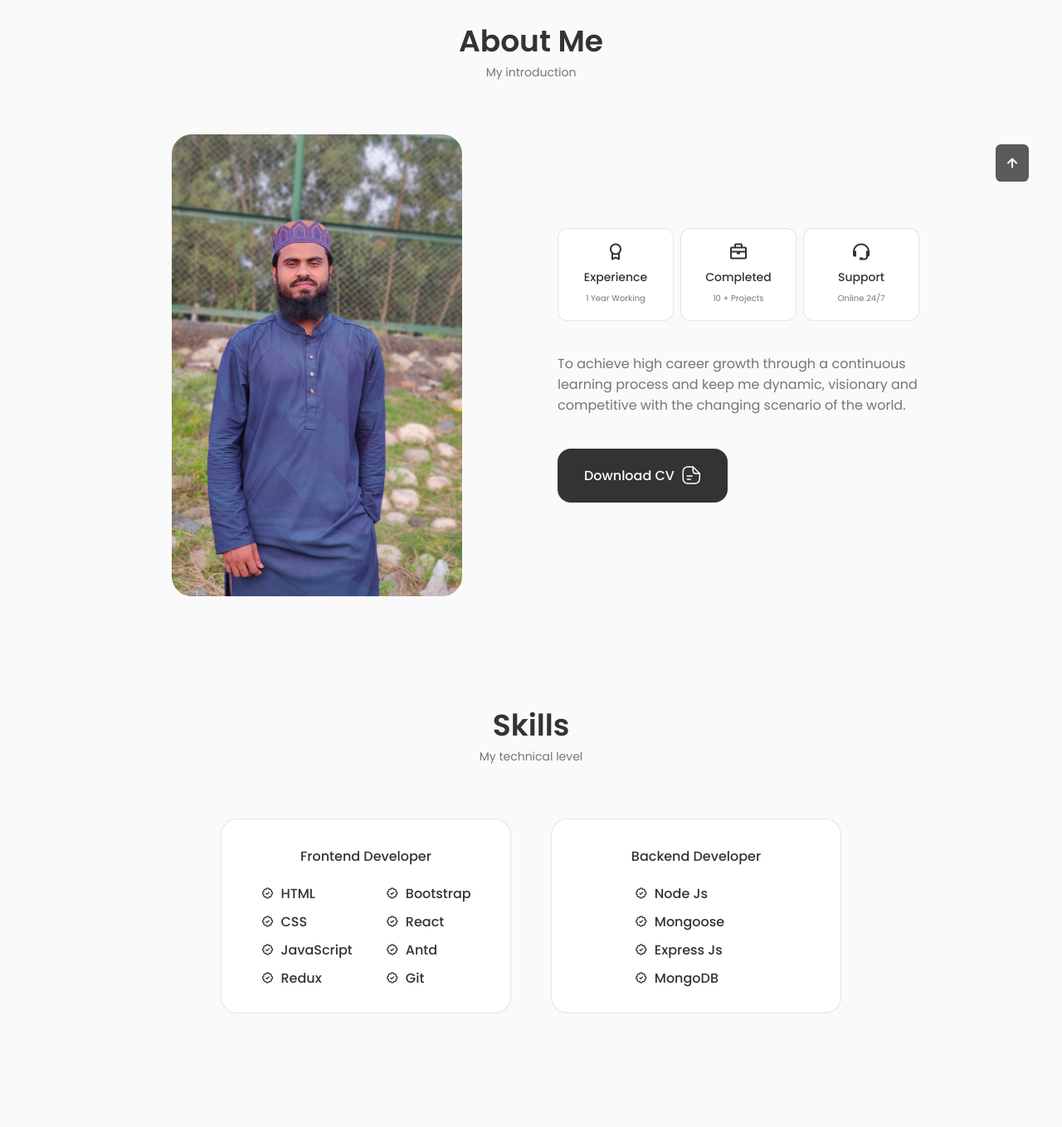
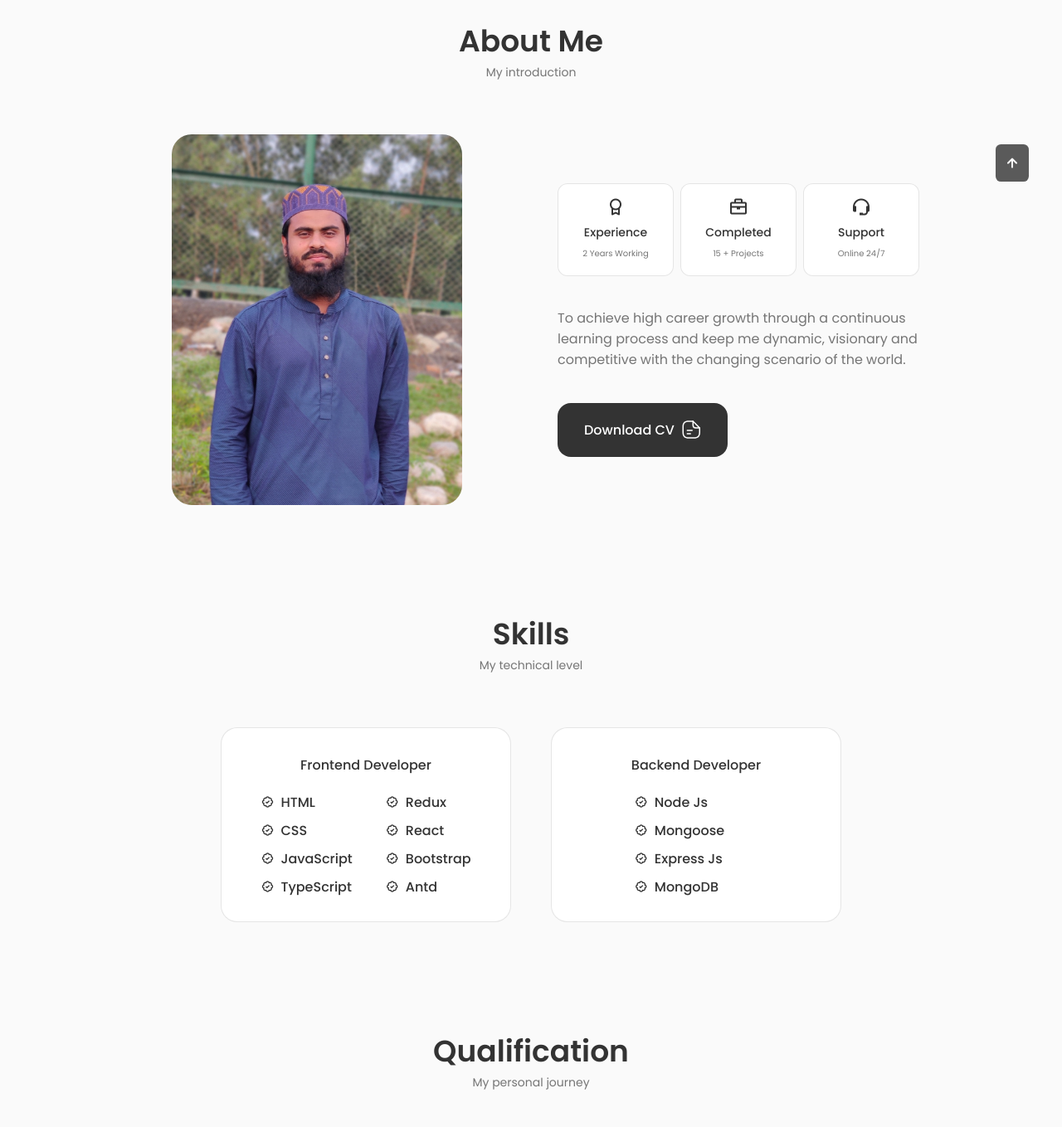
Before and after one commit to Habibtusher/new-portfolio, a React (Create React App) app: page / in a window 1280 px wide. Shown: the part 741-2100 px from the top of the page at 83% size. Built offline with nearby package versions, Linux system fonts and the light colour scheme.

Commit message:
content update

```diff
--- a/src/components/about/Info.jsx
+++ b/src/components/about/Info.jsx
@@ -6,12 +6,12 @@ const Info = () => {
             <div className="about_box ">
             <i class='bx bx-award about_icon' ></i>
                 <h3 className="about_title">Experience</h3>
-                <span className="about_subtitle">1 Year Working</span>
+                <span className="about_subtitle">2 Years Working</span>
             </div>
             <div className="about_box">
             <i class='bx bx-briefcase about_icon'></i>
                 <h3 className="about_title">Completed</h3>
-                <span className="about_subtitle">10 + Projects</span>
+                <span className="about_subtitle">15 + Projects</span>
             </div>
             <div className="about_box">
             <i class='bx bx-support about_icon' ></i>
--- a/src/components/skills/Frontend.jsx
+++ b/src/components/skills/Frontend.jsx
@@ -30,22 +30,23 @@ const Frontend = () => {
             </div>
           </div>
           <div className="skills_data">
+                    <i class='bx bx-badge-check'></i>
+                    <div>
+                        <h3 className="skills_name">TypeScript</h3>
+                        {/* <span className="skills_lavel">Intermediate</span> */}
+                    </div>
+                    </div>
+
+        </div>
+        <div className="skills_group">
+
+          <div className="skills_data">
             <i class="bx bx-badge-check"></i>
             <div>
               <h3 className="skills_name">Redux</h3>
               {/* <span className="skills_lavel">Intermediate</span> */}
             </div>
           </div>
-        </div>
-        <div className="skills_group">
-          <div className="skills_data">
-            <i class="bx bx-badge-check"></i>
-            <div>
-              <h3 className="skills_name">Bootstrap</h3>
-              {/* <span className="skills_lavel">Intermediate</span> */}
-            </div>
-          </div>
-
           <div className="skills_data">
             <i class="bx bx-badge-check"></i>
             <div>
@@ -56,17 +57,18 @@ const Frontend = () => {
           <div className="skills_data">
             <i class="bx bx-badge-check"></i>
             <div>
+              <h3 className="skills_name">Bootstrap</h3>
+              {/* <span className="skills_lavel">Intermediate</span> */}
+            </div>
+          </div>
+          <div className="skills_data">
+            <i class="bx bx-badge-check"></i>
+            <div>
               <h3 className="skills_name">Antd</h3>
               {/* <span className="skills_lavel">Intermediate</span> */}
             </div>
           </div>
-          <div className="skills_data">
-                    <i class='bx bx-badge-check'></i>
-                    <div>
-                        <h3 className="skills_name">Git</h3>
-                        {/* <span className="skills_lavel">Intermediate</span> */}
-                    </div>
-                    </div>
+
         </div>
       </div>
     </div>
```
Also changed, not shown: src/assets/my_pic.jpg.
